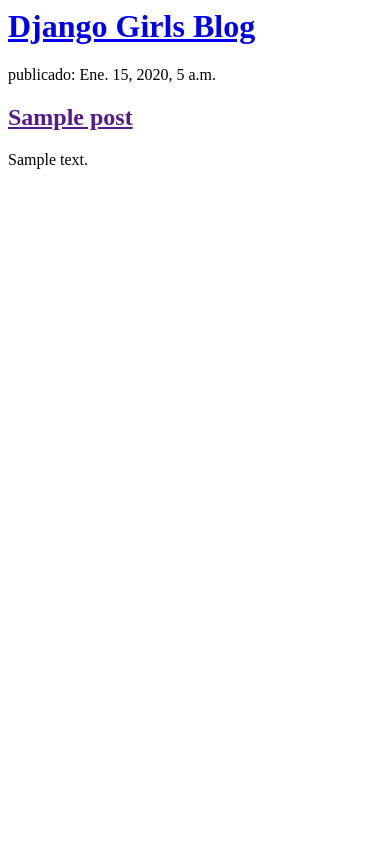
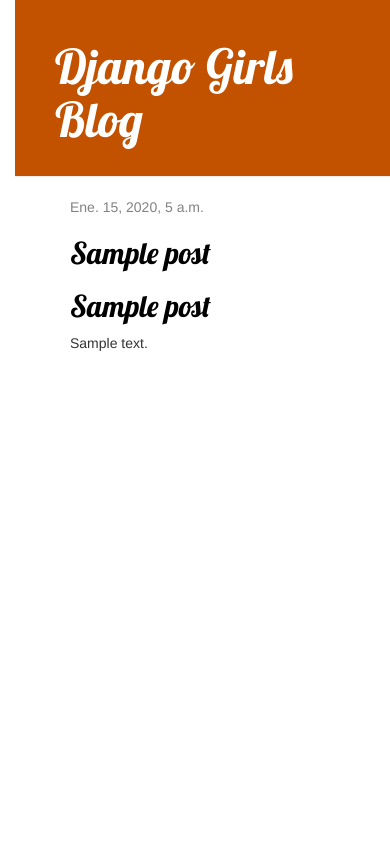
Before and after one commit to vatariguana/my-first-blog, a Django app: page / in a window 390 px wide. Run offline with Django 3.2, Linux system fonts and the light colour scheme; tables that the repository leaves empty hold one stand-in row (values such as "Sample post"); some libraries are stand-ins or nearby versions.

Commit message:
Agregadas vistas y plantilla para el detalle del post del blog así como también CSS para el sitio.

```diff
--- /dev/null
+++ b/blog/static/css/blog.css
@@ -0,0 +1,49 @@
+.page-header {
+  background-color: #C25100;
+  margin-top: 0;
+  padding: 20px 20px 20px 40px;
+}
+
+.page-header h1, .page-header h1 a, .page-header h1 a:visited, .page-header h1 a:active {
+  color: #ffffff;
+  font-size: 36pt;
+  text-decoration: none;
+}
+
+.content {
+  margin-left: 40px;
+}
+h1 a, h2 a {
+  color: #C25100;
+  font-family: 'Lobster';
+}
+
+body {
+  padding-left: 15px;
+}
+.date {
+  color: #828282;
+}
+
+.save {
+  float: right;
+}
+
+.post-form textarea, .post-form input {
+  width: 100%;
+}
+
+.top-menu, .top-menu:hover, .top-menu:visited {
+  color: #ffffff;
+  float: right;
+  font-size: 26pt;
+  margin-right: 20px;
+}
+
+.post {
+  margin-bottom: 70px;
+}
+
+.post h2 a, .post h2 a:visited {
+  color: #000000;
+}
--- /dev/null
+++ b/blog/templates/blog/base.html
@@ -0,0 +1,23 @@
+{% load static %}
+<html>
+    <head>
+        <title>Django Girls blog</title>
+        <link rel="stylesheet" href="//maxcdn.bootstrapcdn.com/bootstrap/3.2.0/css/bootstrap.min.css">
+        <link rel="stylesheet" href="//maxcdn.bootstrapcdn.com/bootstrap/3.2.0/css/bootstrap-theme.min.css">
+        <link href='//fonts.googleapis.com/css?family=Lobster&subset=latin,latin-ext' rel='stylesheet' type='text/css'>
+        <link rel="stylesheet" href="{% static 'css/blog.css' %}">
+    </head>
+    <body>
+      <div class="page-header">
+          <h1><a href="/">Django Girls Blog</a></h1>
+      </div>
+      <div class="content container">
+          <div class="row">
+              <div class="col-md-8">
+              {% block content %}
+              {% endblock %}
+              </div>
+          </div>
+      </div>
+  </body>
+</html>
--- a/blog/templates/blog/post_list.html
+++ b/blog/templates/blog/post_list.html
@@ -1,18 +1,14 @@
-<html>
-    <head>
-        <title>Django Girls blog</title>
-    </head>
-    <body>
-      <div>
-        <h1><a href="/">Django Girls Blog</a></h1>
-    </div>
+{% extends 'blog/base.html' %}
 
+{% block content %}
     {% for post in posts %}
-        <div>
-            <p> publicado: {{ post.published_date }}</p>
+        <div class="post">
+            <div class="date">
+                {{ post.published_date }}
+            </div>
+            <h2><a href="{% url 'post_detail' pk=post.pk %}">{{ post.title }}</a></h2>
             <h2><a href="">{{ post.title }}</a></h2>
             <p>{{ post.text|linebreaksbr }}</p>
         </div>
     {% endfor %}
-    </body>
-</html>
+{% endblock %}
--- a/blog/urls.py
+++ b/blog/urls.py
@@ -2,4 +2,5 @@
 from . import views
 urlpatterns = [
     path('', views.post_list, name='post_list'),
+    path('post/<int:pk>/', views.post_detail, name='post_detail'),
 ]
--- a/blog/views.py
+++ b/blog/views.py
@@ -3,6 +3,7 @@
 # Create your views here.
 from django.shortcuts import render
 from django.utils import timezone
+from django.shortcuts import render, get_object_or_404
 from .models import Post
 
 
@@ -10,3 +11,8 @@
     posts = Post.objects.filter(
         published_date__lte=timezone.now()).order_by('published_date')
     return render(request, 'blog/post_list.html', {'posts': posts})
+
+
+def post_detail(request, pk):
+    post = get_object_or_404(Post, pk=pk)
+    return render(request, 'blog/post_detail.html', {'post': post})
```
Also changed, not shown: blog/templates/blog/post_detail.html (added, +13 -0 lines).
